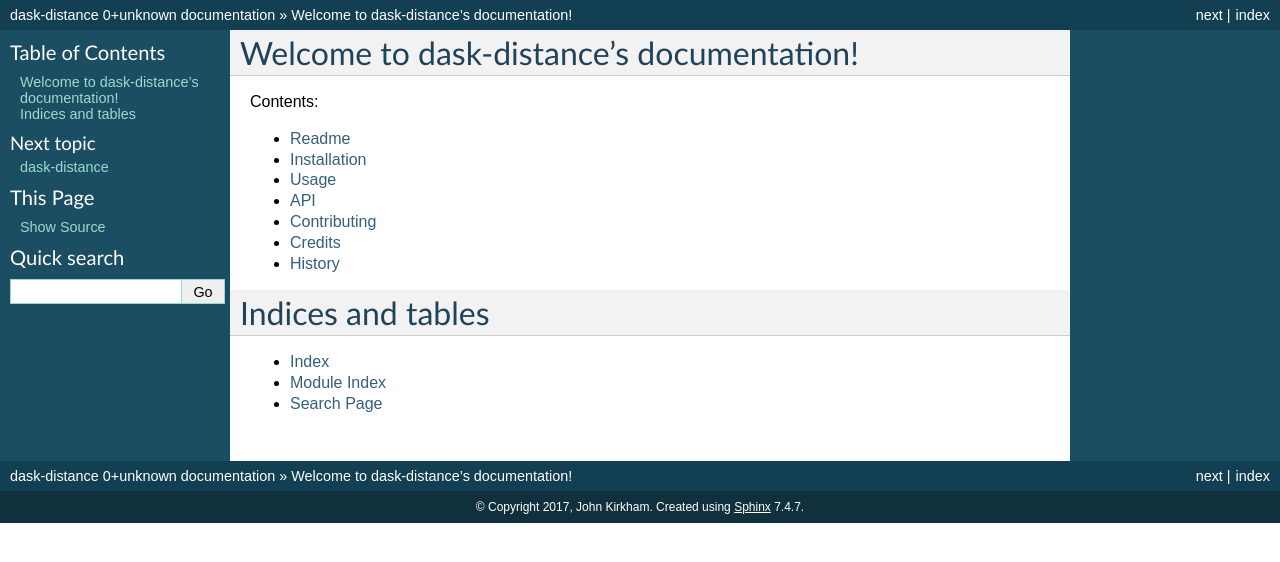
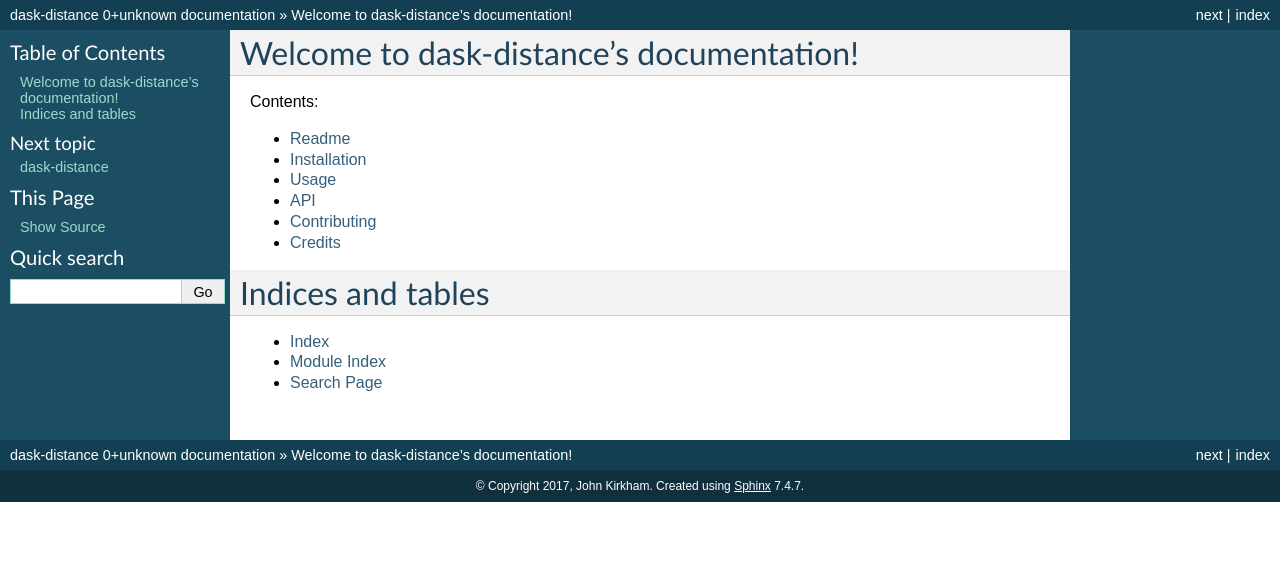
Before and after one commit to jakirkham/dask-distance, a Sphinx documentation site: the page built from docs/index.rst, in a window 1280 px wide. Shown: the top 562 px of the page. Built offline with Sphinx 7.4.7, drawn with Linux system fonts in a browser that asks for light colours; pages that are not in the unit, such as notebooks, are missing from menus.

Commit message:
Drop HISTORY document
The template include a changelog, which we generally do not use as the
changelog is recorded into the git tags and the GitHub releases.
Including this in yet another document simply complicates the matter of
doing releases and raises questions like how to automate generation of
such a document.

```diff
--- a/docs/history.rst
+++ /dev/null
@@ -1 +0,0 @@
-.. include:: ../HISTORY.rst
--- a/docs/index.rst
+++ b/docs/index.rst
@@ -12,7 +12,6 @@ Contents:
    api
    contributing
    authors
-   history
 
 Indices and tables
 ==================
--- a/setup.py
+++ b/setup.py
@@ -25,9 +25,6 @@ class PyTest(TestCommand):
 with open("README.rst") as readme_file:
     readme = readme_file.read()
 
-with open("HISTORY.rst") as history_file:
-    history = history_file.read()
-
 requirements = [
     # TODO: put package requirements here
 ]
@@ -46,7 +43,7 @@ setup(
     name="dask-distance",
     version=versioneer.get_version(),
     description="Distance computations with Dask (akin to scipy.spatial.distance)",
-    long_description=readme + "\n\n" + history,
+    long_description=readme,
     author="John Kirkham",
     author_email="kirkhamj@janelia.hhmi.org",
     url="https://github.com/jakirkham/dask-distance",
```
Also changed, not shown: HISTORY.rst (deleted, +0 -8 lines), 1 other file.
